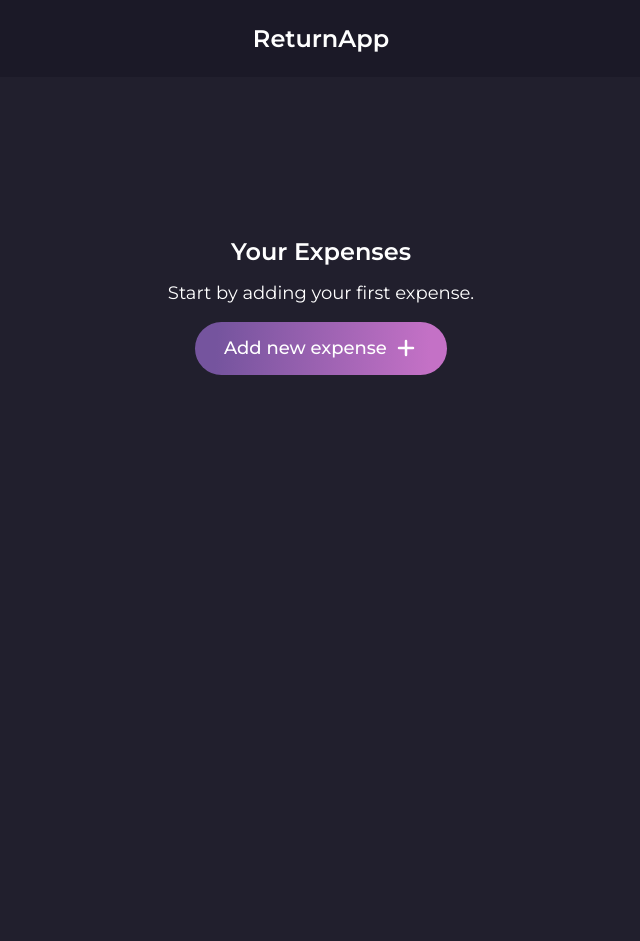
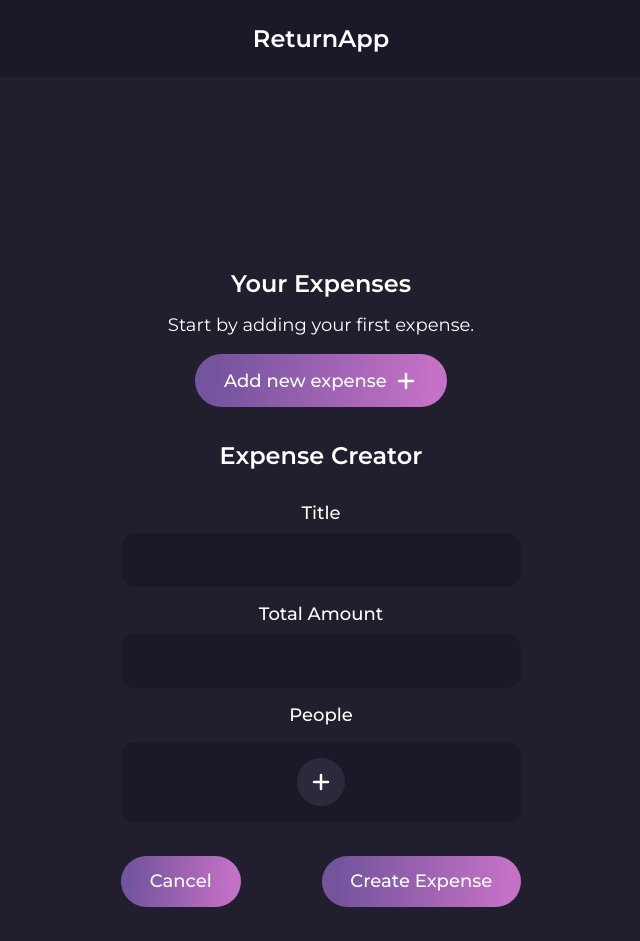
Before and after one commit to chmery/returnapp, a React (Create React App) app: page / in a window 1280 px wide. Shown: the whole page, without its empty margins (319-959 px from the left). Before the commit the page ends 800 px from the top, so only its background shows below. Built offline with nearby package versions, Linux system fonts and the light colour scheme.

Commit message:
Create starter expense creator component

```diff
--- a/src/App.js
+++ b/src/App.js
@@ -7,7 +7,9 @@ function App() {
     return (
         <>
             <Header />
-            <Expenses />
+            <main>
+                <Expenses />
+            </main>
         </>
     );
 }
--- /dev/null
+++ b/src/components/Expenses/ExpenseCreator.js
@@ -0,0 +1,31 @@
+import classes from "./ExpenseCreator.module.css";
+import PlusIcon from "./PlusIcon";
+import Button from "../UI/Button";
+
+const ExpenseCreator = () => {
+    return (
+        <div className={classes.creator}>
+            <h1>Expense Creator</h1>
+            <label>
+                Title
+                <input type="text" />
+            </label>
+            <label>
+                Total Amount
+                <input type="number" />
+            </label>
+            <p className={classes.people}>People</p>
+            <div className={classes["people-container"]}>
+                <div className={classes.icon}>
+                    <PlusIcon />
+                </div>
+            </div>
+            <div className={classes.action}>
+                <Button>Cancel</Button>
+                <Button>Create Expense</Button>
+            </div>
+        </div>
+    );
+};
+
+export default ExpenseCreator;
--- /dev/null
+++ b/src/components/Expenses/ExpenseCreator.module.css
@@ -0,0 +1,61 @@
+.creator {
+    display: flex;
+    flex-direction: column;
+    align-items: center;
+    row-gap: 1em;
+}
+
+.creator label {
+    display: flex;
+    flex-direction: column;
+    align-items: center;
+    row-gap: 0.5em;
+    width: 100%;
+}
+
+.creator input {
+    width: 100%;
+    height: 3em;
+    border: none;
+    background: var(--dark-purple);
+    border-radius: 0.8em;
+    font-size: 1.125rem;
+    padding: 1em;
+    text-align: center;
+}
+
+.people {
+    font-size: 1.125rem;
+    font-weight: 500;
+}
+
+.people-container {
+    background: var(--dark-purple);
+    width: 100%;
+    padding: 1em;
+    border-radius: 0.8em;
+}
+
+.icon {
+    margin: auto;
+    display: flex;
+    justify-content: center;
+    align-items: center;
+    width: 3em;
+    height: 3em;
+    border-radius: 100vh;
+    background-color: var(--item-bg);
+    cursor: pointer;
+    transition: transform 0.2s;
+}
+
+.icon:hover {
+    transform: scale(1.1);
+}
+
+.action {
+    width: 100%;
+    display: flex;
+    justify-content: space-between;
+    column-gap: 1em;
+}
--- a/src/components/Expenses/Expenses.js
+++ b/src/components/Expenses/Expenses.js
@@ -1,10 +1,12 @@
 import Button from "../UI/Button";
+import ExpenseCreator from "./ExpenseCreator";
 
 import classes from "./Expenses.module.css";
 import PlusIcon from "./PlusIcon";
 
 const Expenses = () => {
     return (
+        <>
             <div className={classes.expenses}>
                 <h1>Your Expenses</h1>
                 <p className={classes["start-text"]}>Start by adding your first expense.</p>
@@ -12,6 +14,8 @@ const Expenses = () => {
                     Add new expense <PlusIcon />
                 </Button>
             </div>
+            <ExpenseCreator />
+        </>
     );
 };
 
--- a/src/components/Expenses/Expenses.module.css
+++ b/src/components/Expenses/Expenses.module.css
@@ -1,15 +1,18 @@
 .expenses {
-    text-align: center;
     margin-top: 10rem;
+    display: flex;
+    align-items: center;
+    flex-direction: column;
 }
 
 .start-text {
     font-size: 1.125rem;
+    text-align: center;
 }
 
 @media screen and (max-width: 480px) {
     .expenses {
-        margin-top: 2rem;
+        margin: 2rem auto;
     }
 
     .start-text {
--- a/src/components/UI/Button.module.css
+++ b/src/components/UI/Button.module.css
@@ -4,7 +4,7 @@
     display: flex;
     align-items: center;
     column-gap: 0.4em;
-    margin: 1em auto;
+    margin: 1em 0;
     border: none;
     font-size: 1.125rem;
     font-weight: 500;
--- a/src/css/typography.css
+++ b/src/css/typography.css
@@ -1,10 +1,16 @@
 h1 {
     font-size: 1.5rem;
     font-weight: 600;
+    text-align: center;
 }
 
 p {
     margin: 0;
+}
+
+label {
+    font-size: 1.125rem;
+    font-weight: 500;
 }
 
 @media screen and (max-width: 480px) {
--- a/src/index.css
+++ b/src/index.css
@@ -4,10 +4,17 @@
 * {
     font-family: "Montserrat", sans-serif;
     color: #fff;
+    box-sizing: border-box;
 }
 
 body {
-    box-sizing: border-box;
     margin: 0;
     background: var(--bg);
 }
+
+main {
+    max-width: 27rem;
+    min-width: 23.125rem;
+    margin: 0 auto;
+    padding: 1em;
+}
```
Lines whose indentation alone changed are shown as unchanged.
